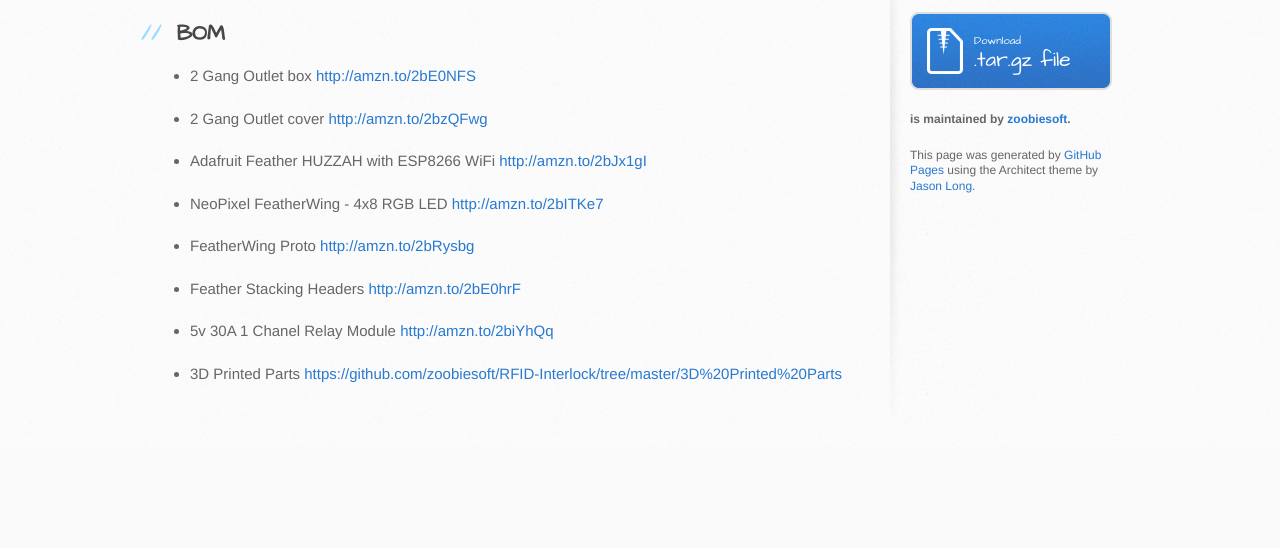
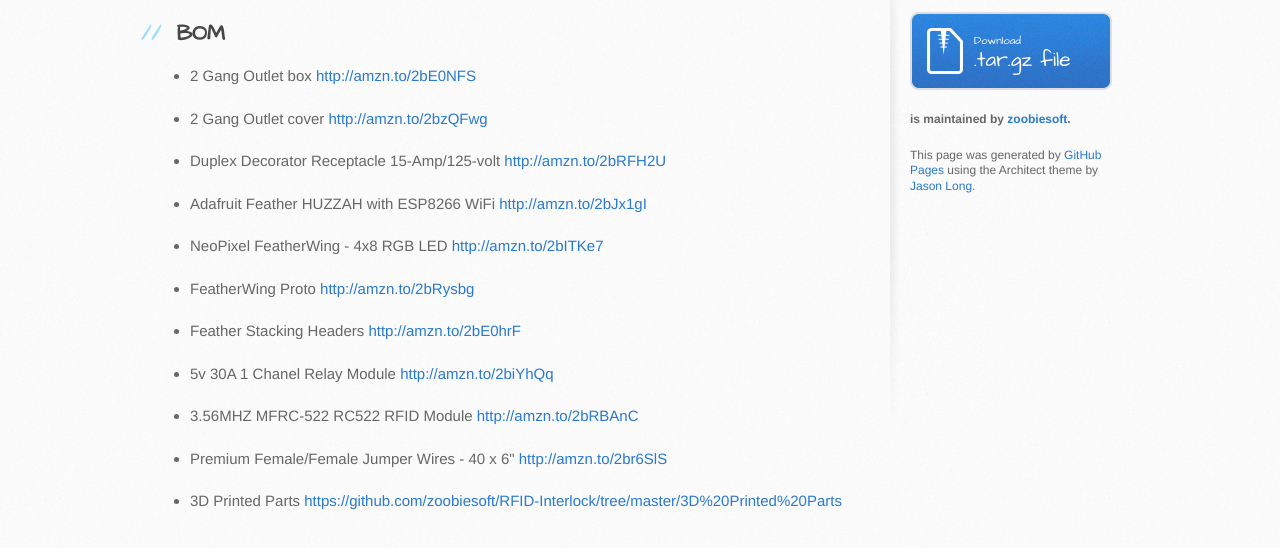
Before and after one commit to zoobiesoft/RFID-Interlock, a plain HTML site: page index.html in a window 1280 px wide. Shown: the part 354-902 px from the top of the page. Before the commit the page ends 800 px from the top, so only its background shows below. Drawn offline with Linux system fonts and the light colour scheme.

Commit message:
Create gh-pages branch via GitHub

```diff
--- a/index.html
+++ b/index.html
@@ -41,6 +41,8 @@
 <a href="http://amzn.to/2bE0NFS">http://amzn.to/2bE0NFS</a></p></li>
 <li><p>2 Gang Outlet cover
 <a href="http://amzn.to/2bzQFwg">http://amzn.to/2bzQFwg</a></p></li>
+<li><p>Duplex Decorator Receptacle 15-Amp/125-volt
+<a href="http://amzn.to/2bRFH2U">http://amzn.to/2bRFH2U</a></p></li>
 <li><p>Adafruit Feather HUZZAH with ESP8266 WiFi
 <a href="http://amzn.to/2bJx1gI">http://amzn.to/2bJx1gI</a></p></li>
 <li><p>NeoPixel FeatherWing - 4x8 RGB LED
@@ -51,6 +53,10 @@
 <a href="http://amzn.to/2bE0hrF">http://amzn.to/2bE0hrF</a></p></li>
 <li><p>5v 30A 1 Chanel Relay Module
 <a href="http://amzn.to/2biYhQq">http://amzn.to/2biYhQq</a></p></li>
+<li><p>3.56MHZ MFRC-522 RC522 RFID Module
+<a href="http://amzn.to/2bRBAnC">http://amzn.to/2bRBAnC</a></p></li>
+<li><p>Premium Female/Female Jumper Wires - 40 x 6"
+<a href="http://amzn.to/2br6SlS">http://amzn.to/2br6SlS</a></p></li>
 <li><p>3D Printed Parts
 <a href="https://github.com/zoobiesoft/RFID-Interlock/tree/master/3D%20Printed%20Parts">https://github.com/zoobiesoft/RFID-Interlock/tree/master/3D%20Printed%20Parts</a></p></li>
 </ul>
--- a/params.json
+++ b/params.json
@@ -1,6 +1,6 @@
 {
   "name": "Rfid-interlock",
   "tagline": "A tool interlock using RFID 13.56Mhz cards for authentication",
-  "body": "# RFID-Interlock\r\nA tool interlock using RFID 13.56Mhz cards for authentication\r\n\r\n##BOM\r\n* 2 Gang Outlet box\r\n  http://amzn.to/2bE0NFS\r\n\r\n* 2 Gang Outlet cover\r\n  http://amzn.to/2bzQFwg\r\n\r\n* Adafruit Feather HUZZAH with ESP8266 WiFi\r\n  http://amzn.to/2bJx1gI\r\n\r\n* NeoPixel FeatherWing - 4x8 RGB LED\r\n  http://amzn.to/2bITKe7\r\n\r\n* FeatherWing Proto\r\n  http://amzn.to/2bRysbg\r\n\r\n* Feather Stacking Headers\r\n  http://amzn.to/2bE0hrF\r\n\r\n* 5v 30A 1 Chanel Relay Module\r\n  http://amzn.to/2biYhQq\r\n\r\n* 3D Printed Parts\r\n  https://github.com/zoobiesoft/RFID-Interlock/tree/master/3D%20Printed%20Parts\r\n",
+  "body": "# RFID-Interlock\r\nA tool interlock using RFID 13.56Mhz cards for authentication\r\n\r\n##BOM\r\n* 2 Gang Outlet box\r\n  http://amzn.to/2bE0NFS\r\n\r\n* 2 Gang Outlet cover\r\n  http://amzn.to/2bzQFwg\r\n\r\n* Duplex Decorator Receptacle 15-Amp/125-volt\r\n  http://amzn.to/2bRFH2U\r\n\r\n* Adafruit Feather HUZZAH with ESP8266 WiFi\r\n  http://amzn.to/2bJx1gI\r\n\r\n* NeoPixel FeatherWing - 4x8 RGB LED\r\n  http://amzn.to/2bITKe7\r\n\r\n* FeatherWing Proto\r\n  http://amzn.to/2bRysbg\r\n\r\n* Feather Stacking Headers\r\n  http://amzn.to/2bE0hrF\r\n\r\n* 5v 30A 1 Chanel Relay Module\r\n  http://amzn.to/2biYhQq\r\n\r\n* 3.56MHZ MFRC-522 RC522 RFID Module\r\n  http://amzn.to/2bRBAnC\r\n\r\n* Premium Female/Female Jumper Wires - 40 x 6\"\r\n  http://amzn.to/2br6SlS\r\n\r\n* 3D Printed Parts\r\n  https://github.com/zoobiesoft/RFID-Interlock/tree/master/3D%20Printed%20Parts\r\n",
   "note": "Don't delete this file! It's used internally to help with page regeneration."
 }
```
